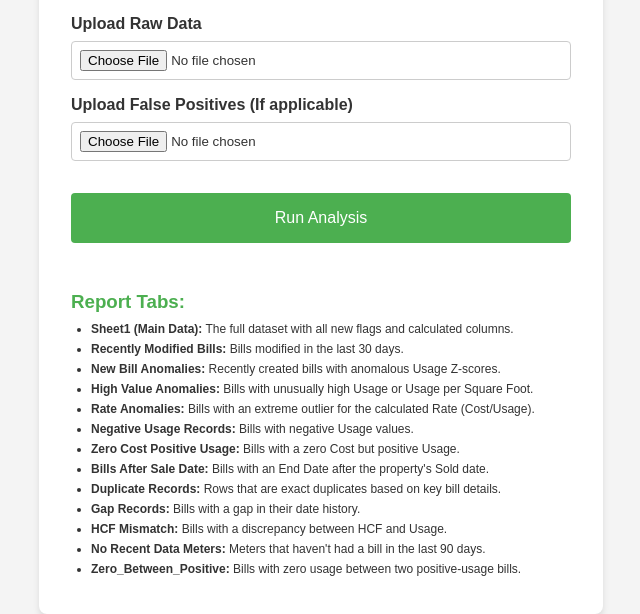
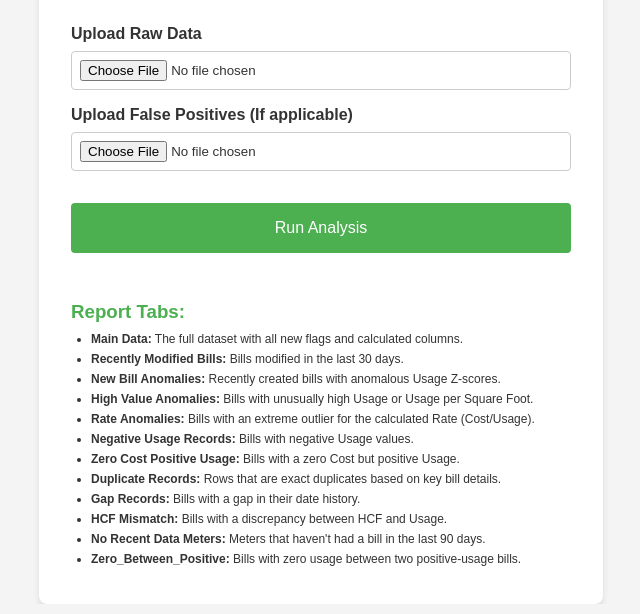
Before and after one commit to rugidjones/esgdataqa, a plain HTML site: page index.html in a window 1280 px wide. Shown: the part 275-889 px from the top of the page, without its empty margins (319-959 px from the left). Drawn offline with Linux system fonts and the light colour scheme.

Commit message:
Update index.html

```diff
--- a/index.html
+++ b/index.html
@@ -116,14 +116,13 @@
         <div class="tabs-description">
             <h3>Report Tabs:</h3>
             <ul>
-                <li><strong>Sheet1 (Main Data):</strong> The full dataset with all new flags and calculated columns.</li>
+                <li><strong>Main Data:</strong> The full dataset with all new flags and calculated columns.</li>
                 <li><strong>Recently Modified Bills:</strong> Bills modified in the last 30 days.</li>
                 <li><strong>New Bill Anomalies:</strong> Recently created bills with anomalous Usage Z-scores.</li>
                 <li><strong>High Value Anomalies:</strong> Bills with unusually high Usage or Usage per Square Foot.</li>
                 <li><strong>Rate Anomalies:</strong> Bills with an extreme outlier for the calculated Rate (Cost/Usage).</li>
                 <li><strong>Negative Usage Records:</strong> Bills with negative Usage values.</li>
                 <li><strong>Zero Cost Positive Usage:</strong> Bills with a zero Cost but positive Usage.</li>
-                <li><strong>Bills After Sale Date:</strong> Bills with an End Date after the property's Sold date.</li>
                 <li><strong>Duplicate Records:</strong> Rows that are exact duplicates based on key bill details.</li>
                 <li><strong>Gap Records:</strong> Bills with a gap in their date history.</li>
                 <li><strong>HCF Mismatch:</strong> Bills with a discrepancy between HCF and Usage.</li>
```
